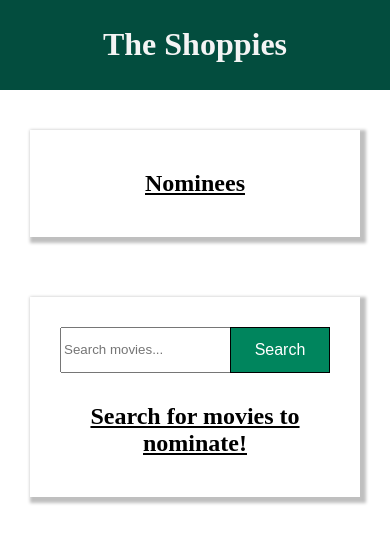
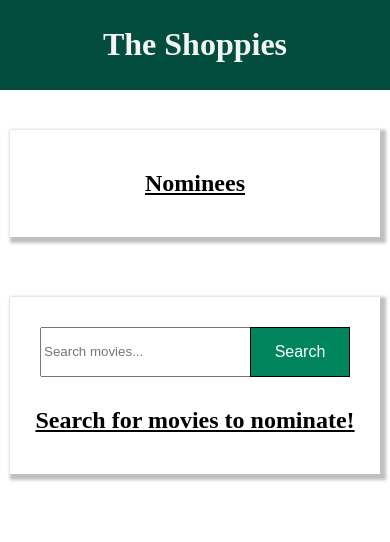
Before and after one commit to gitburd/Shoppies, a React (Create React App) app: page / in a window 390 px wide. Shown: the top 542 px of the page. Built offline with nearby package versions, Linux system fonts and the light colour scheme.

Commit message:
resize form

```diff
--- a/src/App.css
+++ b/src/App.css
@@ -34,17 +34,28 @@ h2{
   text-decoration:underline;
 }
 
+.searchbar{
+  display: grid;
+  grid-template-columns: auto 100px;
+  padding: 10px;
+}
+
+form{
+  height:50px;
+  border-radius: none;
+}
+
 input{
   width:100%;
-  height:40px;
 }
 
 input:focus, button:focus { outline:none; }
 
-.searchbar{
-  display: grid;
-  grid-template-columns: auto 100px;
-  padding: 10px;
+.btn-accent{
+  background: var(--accent-color);
+  color: #fff;
+  font-size: 16px;
+  border: 1px solid black;
 }
 
 .btn {
@@ -62,13 +73,6 @@ input:focus, button:focus { outline:none; }
   cursor: default;
   opacity: .40;
   background: var(--accent-color);
-}
-
-.btn-accent{
-  background: var(--accent-color);
-  color: #fff;
-  font-size: 16px;
-  border: 1px solid black;
 }
 
 .btn:hover, .btn-accent:hover{
@@ -113,6 +117,11 @@ li{
     grid-template-columns: auto;
     padding: 10px;
   }
+  section{
+    padding:20px;
+    margin:30px 0;
+    box-shadow: 3px 3px 3px 3px rgba(0, 0, 0, 0.25);
+  }
 }
 
 @media screen and (max-width: 500px) {
```
